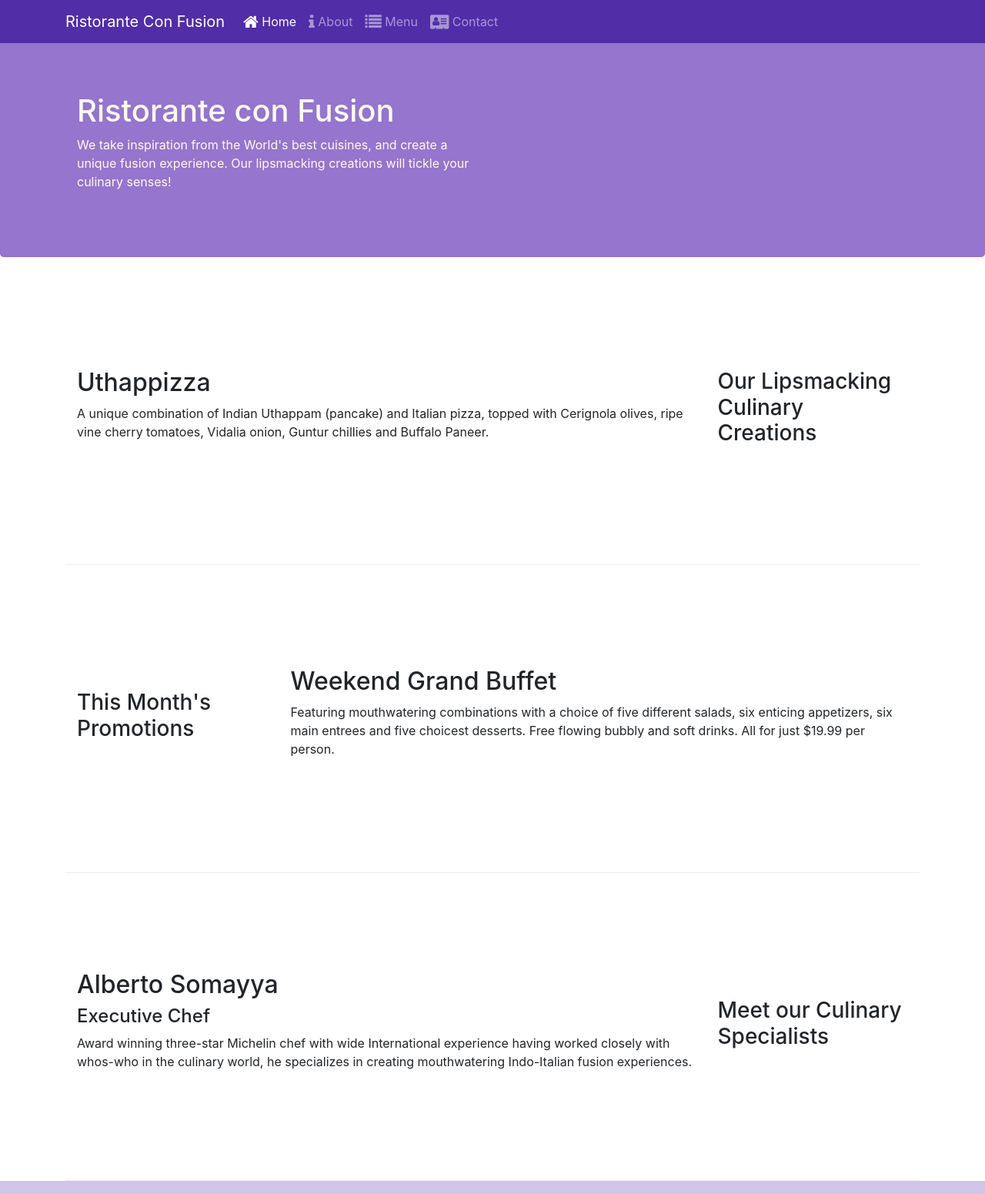
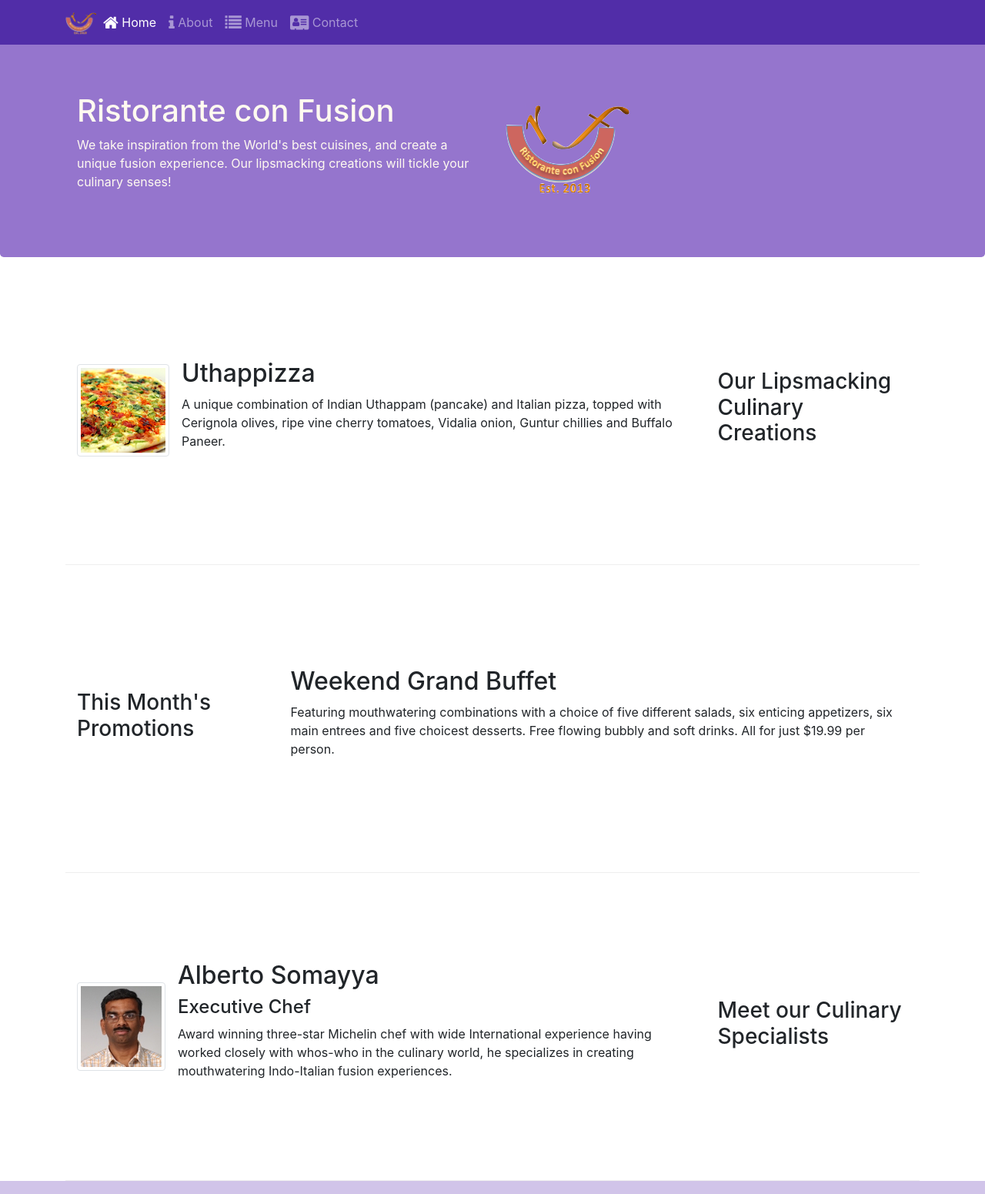
Before and after one commit to gaurav2222/bootstrap_projects, a website: page index.html in a window 1280 px wide. Shown: the top 1551 px of the page at 77% size. Drawn offline with nearby package versions, Linux system fonts and the light colour scheme.

Commit message:
Images and Media

```diff
--- a/index.html
+++ b/index.html
@@ -21,7 +21,7 @@
             <button class="navbar-toggler" type="button" data-toggle="collapse" data-target="#Navbar">
                 <span class="navbar-toggler-icon"></span>
             </button>
-            <a class="navbar-brand" href="#">Ristorante Con Fusion</a>
+            <a class="navbar-brand mr-auto" href="#"><img src="img/logo.png" height="30" width="41"></a>
             <div class="collapse navbar-collapse" id="Navbar">
                 <ul class="navbar-nav mr-auto">
                     <li class="nav-item active"><a class="nav-link" href="#"><span class="fa fa-home fa-lg"></span> Home</a></li>
@@ -39,7 +39,8 @@
                     <h1>Ristorante con Fusion</h1>
                     <p>We take inspiration from the World's best cuisines, and create a unique fusion experience. Our lipsmacking creations will tickle your culinary senses!</p>
                 </div>
-                <div class="col-12 col-sm">
+                <div class="col-12 col-sm align-self-center">
+                    <img src="img/logo.png" class="img-fluid">
                 </div>
             </div>
         </div>
@@ -51,8 +52,13 @@
                 <h3>Our Lipsmacking Culinary Creations</h3>
             </div>
             <div class="col col-sm order-sm-first col-md">
-                <h2>Uthappizza</h2>
-                <p class="d-none d-sm-block">A unique combination of Indian Uthappam (pancake) and Italian pizza, topped with Cerignola olives, ripe vine cherry tomatoes, Vidalia onion, Guntur chillies and Buffalo Paneer.</p>
+                <div class="media">
+                    <img class="d-flex mr-3 img-thumbnail align-self-center" src="img/uthappizza.png" alt="uthappizza">
+                    <div class="media-body">
+                        <h2 class="mt-0">Uthappizza</h2>
+                        <p class="d-none d-sm-block">A unique combination of Indian Uthappam (pancake) and Italian pizza, topped with Cerignola olives, ripe vine cherry tomatoes, Vidalia onion, Guntur chillies and Buffalo Paneer.</p>
+                    </div>
+                </div>
             </div>
         </div>
 
@@ -72,9 +78,14 @@
                 <h3>Meet our Culinary Specialists</h3>
             </div>
             <div class="col col-sm order-sm-first col-md">
-                <h2>Alberto Somayya</h2>
-                <h4>Executive Chef</h4>
-                <p class="d-none d-sm-block">Award winning three-star Michelin chef with wide International experience having worked closely with whos-who in the culinary world, he specializes in creating mouthwatering Indo-Italian fusion experiences.</p>
+                <div class="media">
+                    <img class="d-flex mr-3 img-thumbnail align-self-center"src="img/alberto.png" alt="Alberto Somayya">
+                    <div class="media-body">
+                        <h2 class="mt-0">Alberto Somayya</h2>
+                        <h4>Executive Chef</h4>
+                        <p class="d-none d-sm-block">Award winning three-star Michelin chef with wide International experience having worked closely with whos-who in the culinary world, he specializes in creating mouthwatering Indo-Italian fusion experiences.</p>
+                    </div>
+                </div>
             </div>
         </div>
     </div>
```
Also changed, not shown: aboutus.html (+3 -2 lines), contactus.html (+3 -2 lines), img/alberto.png (added), img/buffet.png (added), img/logo.png (added), img/uthappizza.png (added).
